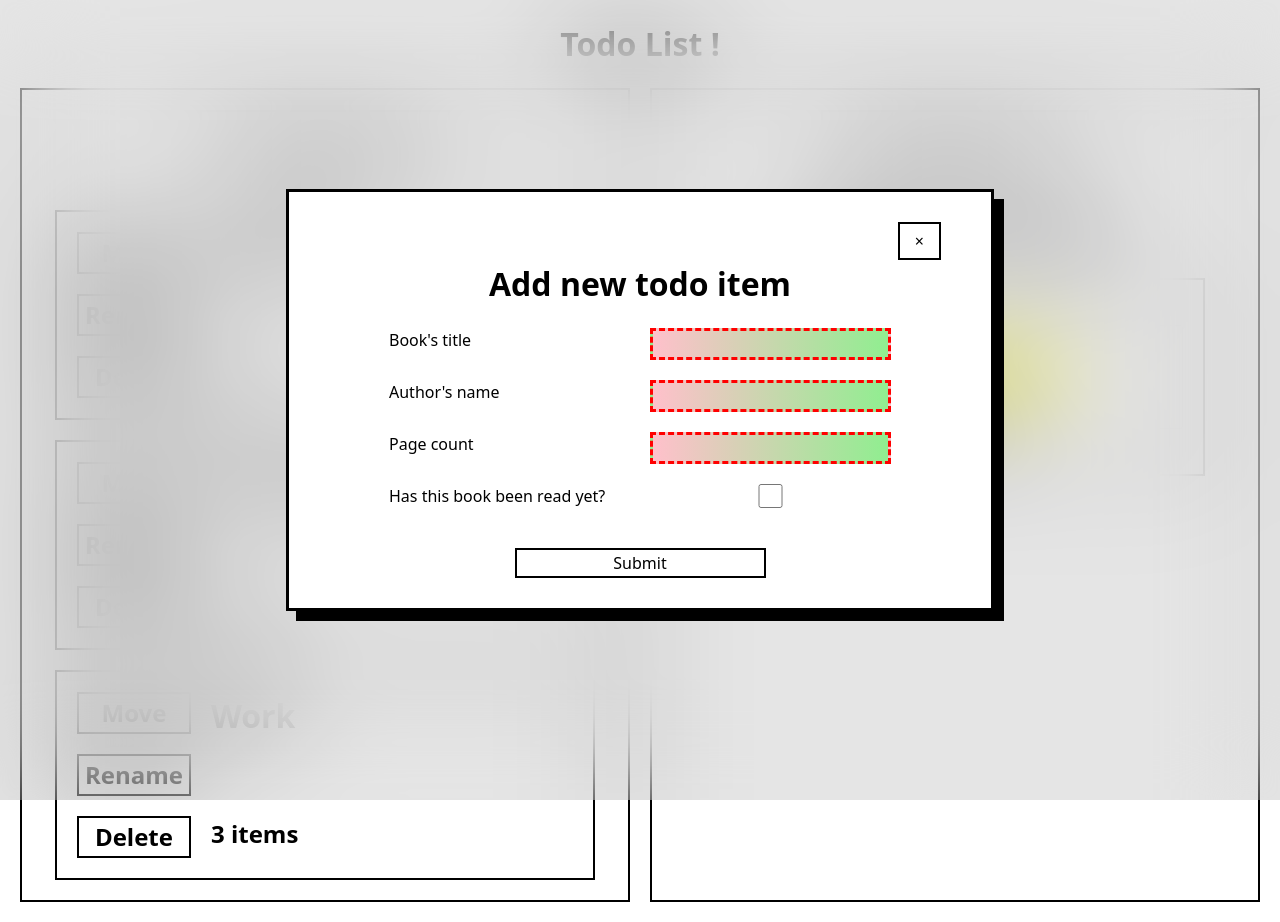
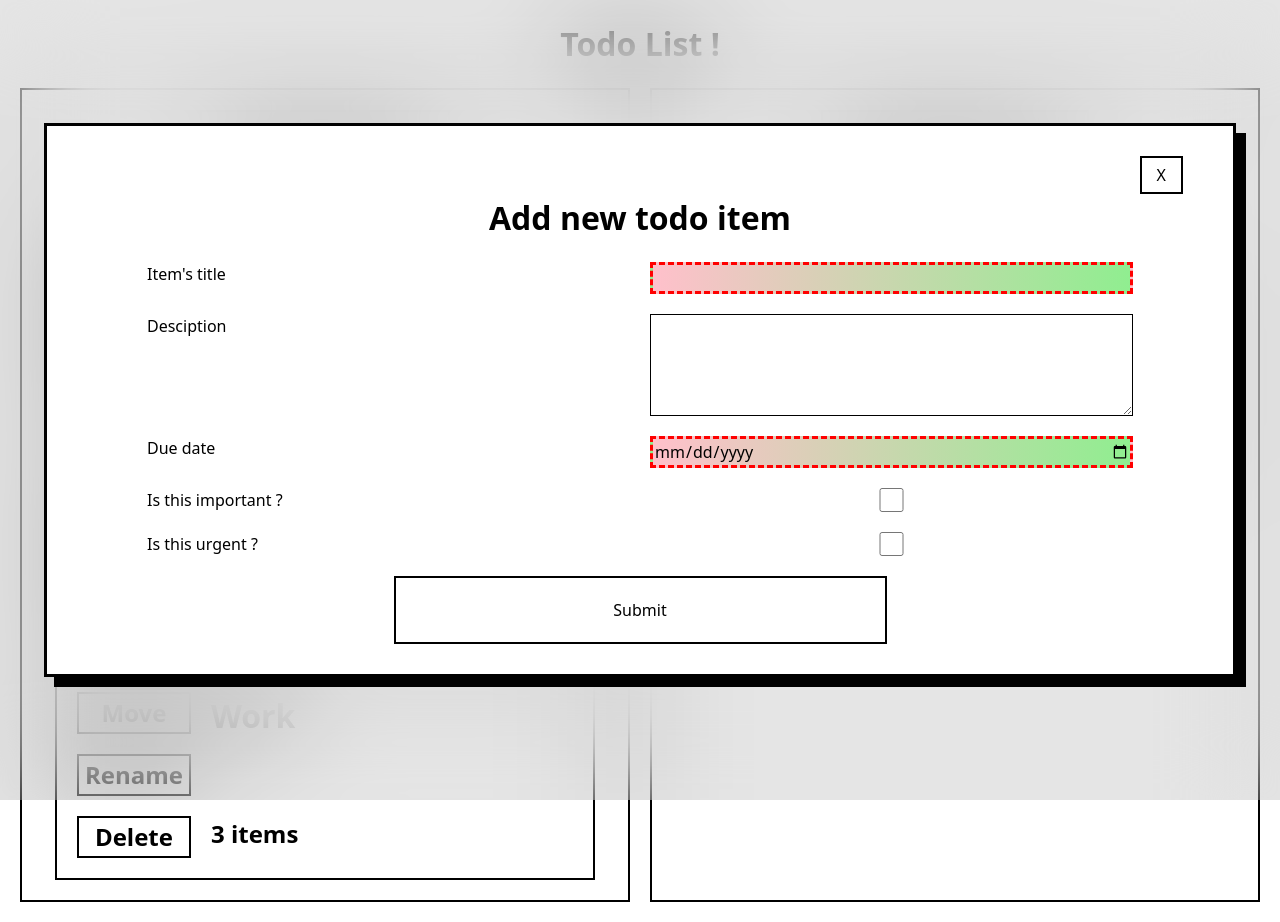
Before and after one commit to Huangphoux/odin-todo_list, a website built with webpack: page src/template.html in a window 1280 px wide. Both pictures are taken after a click on the button "Add new item". Built offline with nearby package versions, Linux system fonts and the light colour scheme.

Commit message:
Generate dialog content

```diff
--- a/src/scripts/displayController.js
+++ b/src/scripts/displayController.js
@@ -20,6 +20,7 @@ const displayController = (() => {
 
     // addBtn
     document.querySelector(".list > button").addEventListener("click", () => {
+        loadController.generateDialog();
         dialog.showModal();
     });
 
--- /dev/null
+++ b/src/scripts/generateDialog.js
@@ -0,0 +1,86 @@
+const generateDialogController = (() => {
+    const formElmt = document.createElement("form");
+
+    function generateTitle(elmt) {
+        const label = document.createElement("label");
+        label.htmlFor = "title";
+        label.textContent = "Item's title";
+
+        const input = document.createElement("input");
+        input.name = "title";
+        input.type = "text";
+        input.id = "title";
+        input.required = true;
+
+        elmt.appendChild(label);
+        elmt.appendChild(input);
+    }
+
+    function generateDesc(elmt) {
+        const label = document.createElement("label");
+        label.htmlFor = "desc";
+        label.textContent = "Desciption";
+
+        const input = document.createElement("textarea");
+        input.name = "desc";
+        input.id = "desc";
+        input.rows = 4;
+        input.cols = 50;
+
+        elmt.appendChild(label);
+        elmt.appendChild(input);
+    }
+
+    function generateDueDate(elmt) {
+        const label = document.createElement("label");
+        label.htmlFor = "dueDate";
+        label.textContent = "Due date";
+
+        const input = document.createElement("input");
+        input.name = "dueDate";
+        input.type = "date";
+        input.id = "dueDate";
+        input.required = true;
+
+        elmt.appendChild(label);
+        elmt.appendChild(input);
+    }
+
+    function generateIsImportant(elmt) {
+        const label = document.createElement("label");
+        label.htmlFor = "isImportant";
+        label.textContent = "Is this important ?";
+
+        const input = document.createElement("input");
+        input.name = "isImportant";
+        input.type = "checkBox";
+        input.id = "isImportant";
+
+        elmt.appendChild(label);
+        elmt.appendChild(input);
+    }
+
+    function generateIsUrgent(elmt) {
+        const label = document.createElement("label");
+        label.htmlFor = "isImportant";
+        label.textContent = "Is this urgent ?";
+
+        const input = document.createElement("input");
+        input.name = "isUrgent";
+        input.type = "checkBox";
+        input.id = "isUrgent";
+
+        elmt.appendChild(label);
+        elmt.appendChild(input);
+    }
+
+    generateTitle(formElmt);
+    generateDesc(formElmt);
+    generateDueDate(formElmt);
+    generateIsImportant(formElmt);
+    generateIsUrgent(formElmt);
+
+    return { formElmt };
+})();
+
+export { generateDialogController };
--- a/src/scripts/loadFunc.js
+++ b/src/scripts/loadFunc.js
@@ -1,4 +1,5 @@
 import { consoleController } from "./consoleController.js";
+import { generateDialog, generateDialogController } from "./generateDialog.js";
 
 const loadController = (() => {
     function askPermission() {
@@ -188,7 +189,7 @@ const loadController = (() => {
             dueDateDiv.textContent = `Due: ${item.dueDate.getDate()}/${item.dueDate.getMonth() + 1}/${item.dueDate.getFullYear()}`;
 
             const checkBox = document.createElement("input");
-            checkBox.setAttribute("type", "checkbox");
+            checkBox.type = "checkbox";
             checkBox.addEventListener("change", () => {
                 toggleItemBtn(listName, itemLi);
             });
@@ -206,10 +207,35 @@ const loadController = (() => {
         }
     }
 
+    function generateDialog() {
+        const dialogElmt = document.querySelector("dialog");
+        dialogElmt.textContent = "";
+
+        const closeBtn = document.createElement("button");
+        closeBtn.classList.toggle("close");
+        closeBtn.formmethod = "dialog";
+        closeBtn.textContent = "X";
+
+        const addText = document.createElement("p");
+        addText.textContent = "Add new todo item";
+
+        const formElmt = generateDialogController.formElmt;
+
+        const submitBtn = document.createElement("button");
+        submitBtn.classList.toggle("submit");
+        submitBtn.type = "submit";
+        submitBtn.textContent = "Submit";
+
+        dialogElmt.appendChild(closeBtn);
+        dialogElmt.appendChild(addText);
+        dialogElmt.appendChild(formElmt);
+        dialogElmt.appendChild(submitBtn);
+    }
+
     loadList(0);
     loadLists();
 
-    return { loadLists, loadList };
+    return { loadLists, loadList, generateDialog };
 })();
 
 export { loadController };
--- a/src/style.css
+++ b/src/style.css
@@ -409,7 +409,8 @@ input:invalid:required {
     background-image: linear-gradient(to right, pink, lightgreen);
 }
 
-input:valid {
+input:valid,
+textarea {
     border: 1px solid black;
 }
 
@@ -463,4 +464,6 @@ dialog p {
     width: 50%;
 
     grid-column: 1 / 3;
+
+    padding: 20px 50px;
 }
```
